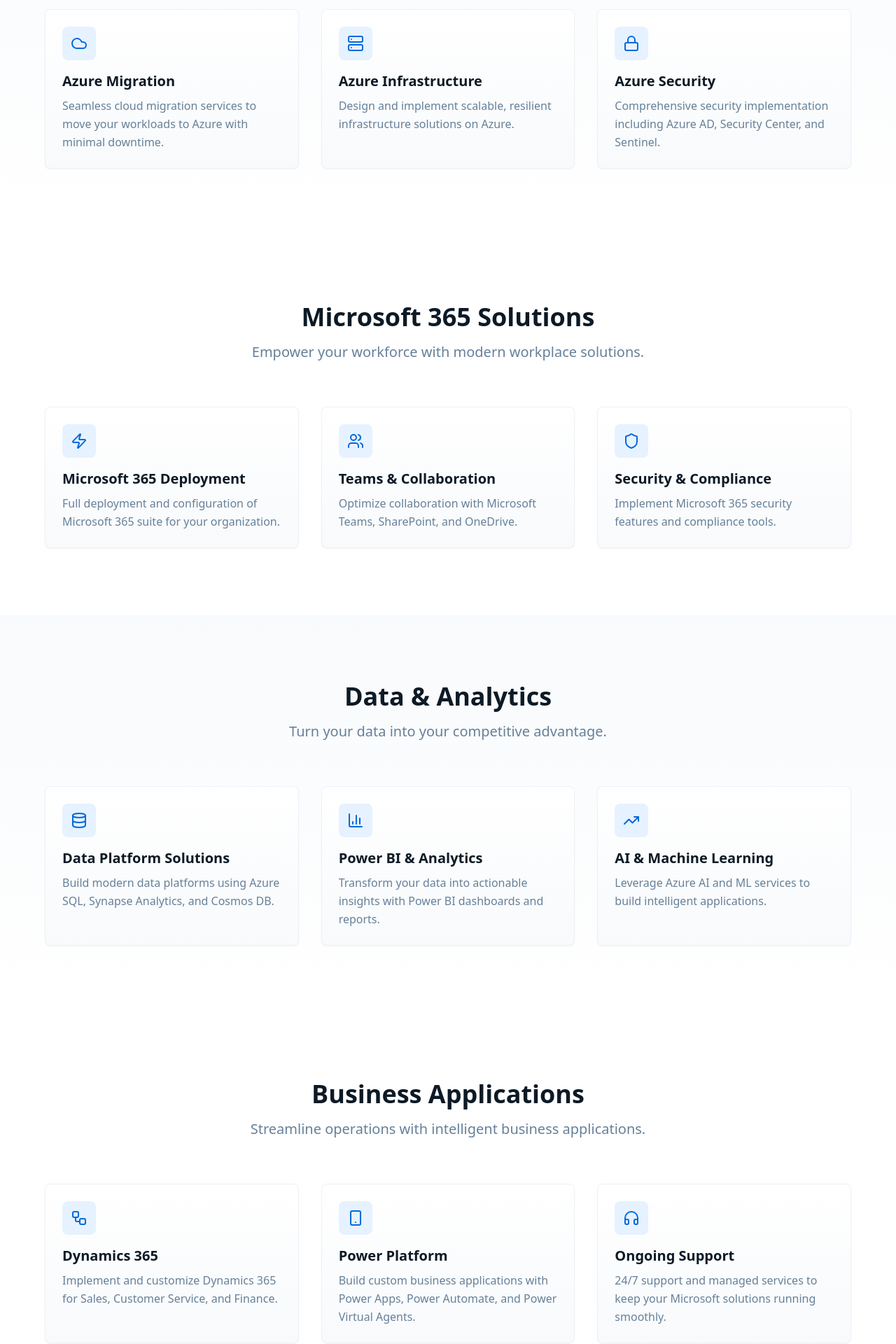
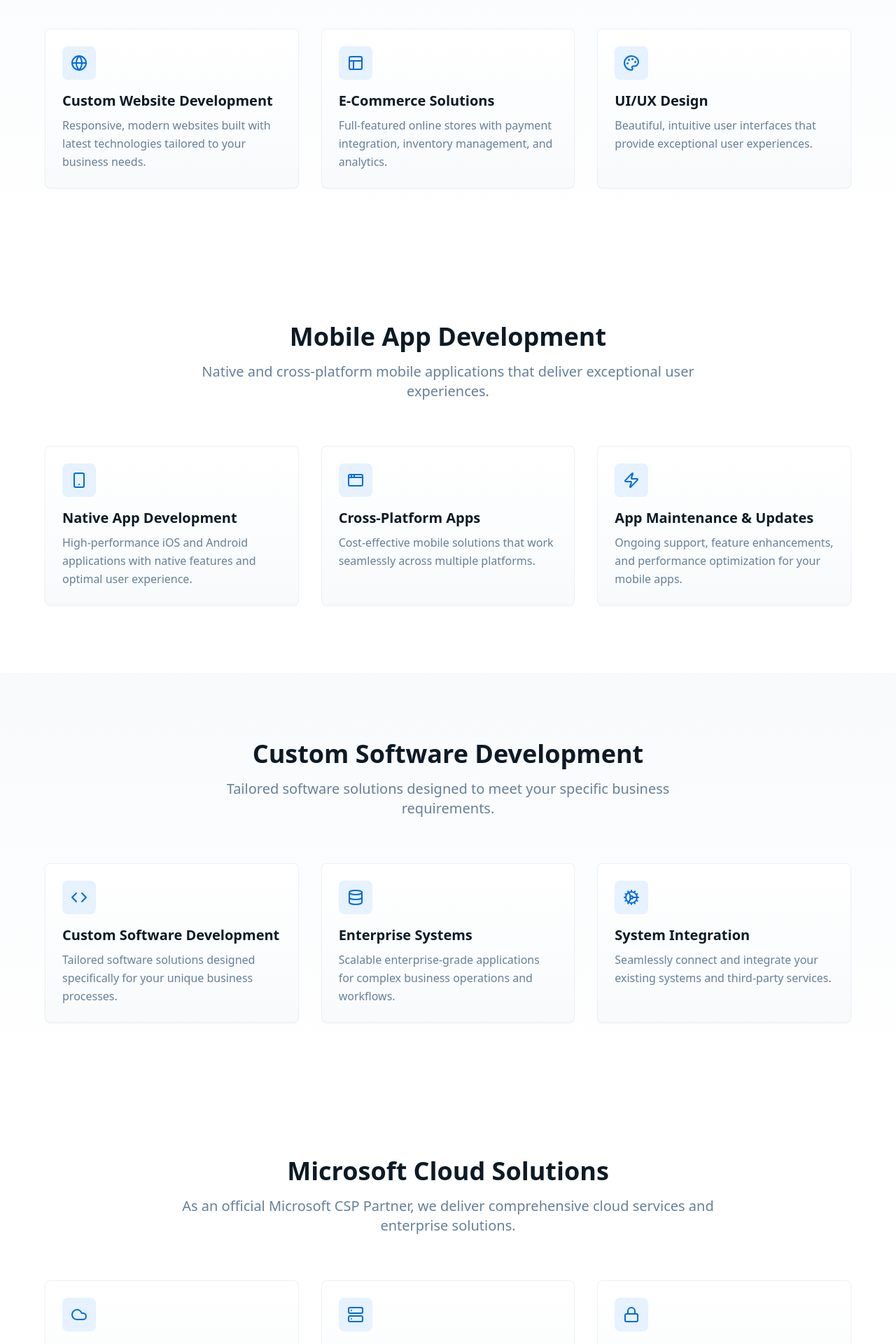
Before and after one commit to melaku468/etrusmsoft, a React (Vite) app: page /services in a window 1280 px wide. Shown: the part 540-2460 px from the top of the page at 70% size. Built offline with nearby package versions, Linux system fonts and the light colour scheme; the HTML template or start-up script is replaced by a standard one.

Commit message:
Refactor website to be comprehensive IT company

```diff
--- a/src/pages/Home.tsx
+++ b/src/pages/Home.tsx
@@ -5,69 +5,73 @@ import Footer from "@/components/Footer";
 import ServiceCard from "@/components/ServiceCard";
 import TestimonialCard from "@/components/TestimonialCard";
 import CaseStudyCard from "@/components/CaseStudyCard";
-import { Cloud, Database, Shield, Zap, Users, TrendingUp } from "lucide-react";
+import { Globe, Smartphone, Code, Cloud, Database, Shield } from "lucide-react";
 import heroImage from "@/assets/hero-bg.jpg";
+
 const Home = () => {
   const services = [{
+    icon: Globe,
+    title: "Website Development",
+    description: "Custom, responsive websites built with modern technologies to elevate your online presence."
+  }, {
+    icon: Smartphone,
+    title: "Mobile App Development",
+    description: "Native and cross-platform mobile applications that deliver seamless user experiences."
+  }, {
+    icon: Code,
+    title: "Custom Software Development",
+    description: "Tailored software solutions designed to meet your unique business requirements."
+  }, {
     icon: Cloud,
-    title: "Azure Cloud Solutions",
-    description: "Migrate and optimize your infrastructure with Microsoft Azure for scalability and security."
+    title: "Microsoft Cloud Solutions",
+    description: "Azure, Microsoft 365, and Dynamics 365 implementation as an official Microsoft CSP Partner."
   }, {
     icon: Database,
-    title: "Data Analytics",
-    description: "Transform data into insights with Power BI and advanced analytics solutions."
+    title: "Data & Analytics",
+    description: "Transform your data into actionable insights with advanced analytics and BI solutions."
   }, {
     icon: Shield,
-    title: "Security & Compliance",
-    description: "Protect your business with enterprise-grade security powered by Microsoft technologies."
+    title: "IT Security & Support",
+    description: "Comprehensive security solutions and ongoing technical support for your IT infrastructure."
+  }];
+
+  const testimonials = [{
+    quote: "ETRUS Technology delivered an exceptional e-commerce platform that transformed our business. The custom features and seamless user experience exceeded our expectations.",
+    author: "Dawit Bekele",
+    position: "CEO",
+    company: "Ethiopian Retail Group"
   }, {
-    icon: Zap,
-    title: "Microsoft 365",
-    description: "Empower your workforce with integrated collaboration and productivity tools."
+    quote: "The mobile app ETRUS developed for us has revolutionized how our customers interact with our services. Professional team with outstanding technical expertise.",
+    author: "Mekdes Tadesse",
+    position: "Operations Manager",
+    company: "AddisConnect Solutions"
   }, {
-    icon: Users,
-    title: "Dynamics 365",
-    description: "Streamline operations with intelligent business applications and CRM solutions."
-  }, {
-    icon: TrendingUp,
-    title: "Digital Transformation",
-    description: "Drive innovation and growth with comprehensive digital transformation strategies."
+    quote: "From website design to cloud migration, ETRUS Technology has been our trusted IT partner. Their comprehensive services have helped us scale efficiently.",
+    author: "Samuel Tesfaye",
+    position: "CTO",
+    company: "Ethiopian Financial Services"
   }];
-  const testimonials = [{
-    quote: "ETRUS Tech transformed our business operations with their Azure migration expertise. The transition was seamless and our efficiency has increased by 40%.",
-    author: "Sarah Johnson",
-    position: "CTO",
-    company: "TechCorp Industries"
-  }, {
-    quote: "Their Microsoft 365 implementation has revolutionized how our team collaborates. Outstanding support and deep technical knowledge.",
-    author: "Michael Chen",
-    position: "IT Director",
-    company: "Global Finance Solutions"
-  }, {
-    quote: "The Dynamics 365 solution ETRUS Tech delivered exceeded our expectations. Our sales team productivity has skyrocketed.",
-    author: "Emily Rodriguez",
-    position: "VP of Operations",
-    company: "Retail Innovations Inc"
-  }];
-  return <div className="min-h-screen">
+
+  return (
+    <div className="min-h-screen">
       <Navigation />
 
       {/* Hero Section */}
       <section className="relative min-h-screen flex items-center justify-center overflow-hidden" style={{
-      backgroundImage: `linear-gradient(rgba(0, 82, 204, 0.85), rgba(0, 82, 204, 0.85)), url(${heroImage})`,
-      backgroundSize: 'cover',
-      backgroundPosition: 'center'
-    }}>
+        backgroundImage: `linear-gradient(rgba(0, 82, 204, 0.85), rgba(0, 82, 204, 0.85)), url(${heroImage})`,
+        backgroundSize: 'cover',
+        backgroundPosition: 'center'
+      }}>
         <div className="container mx-auto px-4 py-32 relative z-10">
           <div className="max-w-4xl mx-auto text-center text-primary-foreground">
             <div className="inline-block px-4 py-2 bg-primary-foreground/10 backdrop-blur-sm rounded-full mb-6">
-              <span className="text-sm font-semibold">Official Microsoft Partner</span>
+              <span className="text-sm font-semibold">Leading Ethiopian IT Solutions Provider</span>
             </div>
             <h1 className="text-5xl md:text-7xl font-bold mb-6 leading-tight">
-              Empowering Business Through Microsoft Innovation
+              Empowering Innovation. Enabling Growth.
             </h1>
             <p className="text-xl md:text-2xl mb-8 text-primary-foreground/90 leading-relaxed">
-              Transform your organization with cutting-edge cloud solutions, powered by Microsoft technologies and delivered by certified experts.
+              Comprehensive IT solutions including website development, mobile apps, custom software, and Microsoft cloud services to transform your business.
             </p>
             <div className="flex flex-col sm:flex-row gap-4 justify-center">
               <Button asChild size="xl" variant="hero">
@@ -80,15 +84,15 @@ const Home = () => {
             <div className="mt-12 flex flex-wrap justify-center gap-8 text-sm">
               <div className="flex items-center gap-2">
                 <Shield className="h-5 w-5" />
-                <span>Microsoft Certified</span>
+                <span>Microsoft CSP Partner</span>
               </div>
               <div className="flex items-center gap-2">
-                <Users className="h-5 w-5" />
-                <span>Successful Projects</span>
+                <Code className="h-5 w-5" />
+                <span>Custom Solutions</span>
               </div>
               <div className="flex items-center gap-2">
-                <TrendingUp className="h-5 w-5" />
-                <span> Years Experience</span>
+                <Globe className="h-5 w-5" />
+                <span>Full-Stack Development</span>
               </div>
             </div>
           </div>
@@ -100,14 +104,16 @@ const Home = () => {
         <div className="container mx-auto px-4">
           <div className="text-center mb-16">
             <h2 className="text-4xl md:text-5xl font-bold mb-4 text-foreground">
-              Our Microsoft-Powered Services
+              Comprehensive IT Solutions
             </h2>
             <p className="text-xl text-muted-foreground max-w-3xl mx-auto">
-              Leverage the full power of Microsoft technologies with our comprehensive suite of services designed to accelerate your digital transformation.
+              From websites and mobile apps to enterprise cloud solutions, we deliver innovative technology services that drive your business forward.
             </p>
           </div>
           <div className="grid grid-cols-1 md:grid-cols-2 lg:grid-cols-3 gap-8">
-            {services.map((service, index) => <ServiceCard key={index} {...service} />)}
+            {services.map((service, index) => (
+              <ServiceCard key={index} {...service} />
+            ))}
           </div>
           <div className="text-center mt-12">
             <Button asChild size="lg">
@@ -125,12 +131,22 @@ const Home = () => {
               Success Stories
             </h2>
             <p className="text-xl text-muted-foreground max-w-3xl mx-auto">
-              See how we've helped organizations transform their operations with Microsoft solutions.
+              See how we've delivered transformative technology solutions across diverse industries.
             </p>
           </div>
           <div className="grid grid-cols-1 lg:grid-cols-2 gap-8 max-w-6xl mx-auto">
-            <CaseStudyCard title="Enterprise Cloud Migration" description="Leading financial services company migrated 500+ workloads to Azure, achieving 60% cost reduction." industry="Financial Services" result="60% cost reduction, 99.9% uptime, enhanced security posture" />
-            <CaseStudyCard title="Digital Workplace Transformation" description="Global retail chain deployed Microsoft 365 across 200+ locations, enabling seamless collaboration." industry="Retail" result="40% productivity increase, 50% reduction in IT tickets" />
+            <CaseStudyCard
+              title="E-Commerce Platform Development"
+              description="Built a comprehensive online marketplace with custom features, payment integration, and inventory management system."
+              industry="Retail"
+              result="300% increase in online sales, seamless user experience, scalable architecture"
+            />
+            <CaseStudyCard
+              title="Enterprise Mobile Application"
+              description="Developed cross-platform mobile app for field operations with offline capabilities and real-time synchronization."
+              industry="Logistics"
+              result="50% faster operations, improved data accuracy, enhanced customer satisfaction"
+            />
           </div>
         </div>
       </section>
@@ -147,7 +163,9 @@ const Home = () => {
             </p>
           </div>
           <div className="grid grid-cols-1 md:grid-cols-3 gap-8 max-w-6xl mx-auto">
-            {testimonials.map((testimonial, index) => <TestimonialCard key={index} {...testimonial} />)}
+            {testimonials.map((testimonial, index) => (
+              <TestimonialCard key={index} {...testimonial} />
+            ))}
           </div>
         </div>
       </section>
@@ -159,7 +177,7 @@ const Home = () => {
             Ready to Transform Your Business?
           </h2>
           <p className="text-xl mb-8 max-w-2xl mx-auto opacity-90">
-            Let's discuss how our Microsoft expertise can drive your digital transformation journey.
+            Let's discuss how our comprehensive IT solutions can accelerate your digital transformation.
           </p>
           <Button asChild size="xl" variant="hero">
             <Link to="/contact">Schedule a Consultation</Link>
@@ -168,6 +186,8 @@ const Home = () => {
       </section>
 
       <Footer />
-    </div>;
+    </div>
+  );
 };
+
 export default Home;
--- a/src/pages/Services.tsx
+++ b/src/pages/Services.tsx
@@ -4,90 +4,109 @@ import ServiceCard from "@/components/ServiceCard";
 import { Button } from "@/components/ui/button";
 import { Link } from "react-router-dom";
 import {
+  Globe,
+  Layout,
+  Palette,
+  Smartphone,
+  AppWindow,
+  Zap,
+  Code,
+  Database,
+  Cog,
   Cloud,
-  Database,
+  Server,
+  Lock,
   Shield,
-  Zap,
   Users,
-  TrendingUp,
-  Server,
   BarChart3,
-  Lock,
-  Smartphone,
-  Workflow,
   HeadphonesIcon,
 } from "lucide-react";
 
 const Services = () => {
-  const azureServices = [
+  const webServices = [
+    {
+      icon: Globe,
+      title: "Custom Website Development",
+      description: "Responsive, modern websites built with latest technologies tailored to your business needs.",
+    },
+    {
+      icon: Layout,
+      title: "E-Commerce Solutions",
+      description: "Full-featured online stores with payment integration, inventory management, and analytics.",
+    },
+    {
+      icon: Palette,
+      title: "UI/UX Design",
+      description: "Beautiful, intuitive user interfaces that provide exceptional user experiences.",
+    },
+  ];
+
+  const mobileServices = [
+    {
+      icon: Smartphone,
+      title: "Native App Development",
+      description: "High-performance iOS and Android applications with native features and optimal user experience.",
+    },
+    {
+      icon: AppWindow,
+      title: "Cross-Platform Apps",
+      description: "Cost-effective mobile solutions that work seamlessly across multiple platforms.",
+    },
+    {
+      icon: Zap,
+      title: "App Maintenance & Updates",
+      description: "Ongoing support, feature enhancements, and performance optimization for your mobile apps.",
+    },
+  ];
+
+  const softwareServices = [
+    {
+      icon: Code,
+      title: "Custom Software Development",
+      description: "Tailored software solutions designed specifically for your unique business processes.",
+    },
+    {
+      icon: Database,
+      title: "Enterprise Systems",
+      description: "Scalable enterprise-grade applications for complex business operations and workflows.",
+    },
+    {
+      icon: Cog,
+      title: "System Integration",
+      description: "Seamlessly connect and integrate your existing systems and third-party services.",
+    },
+  ];
+
+  const cloudServices = [
     {
       icon: Cloud,
-      title: "Azure Migration",
-      description: "Seamless cloud migration services to move your workloads to Azure with minimal downtime.",
+      title: "Microsoft Azure Solutions",
+      description: "Cloud migration, infrastructure setup, and optimization on Microsoft Azure platform.",
     },
     {
       icon: Server,
-      title: "Azure Infrastructure",
-      description: "Design and implement scalable, resilient infrastructure solutions on Azure.",
+      title: "Microsoft 365 Deployment",
+      description: "Full Microsoft 365 implementation including Teams, SharePoint, and collaboration tools.",
     },
     {
       icon: Lock,
-      title: "Azure Security",
-      description: "Comprehensive security implementation including Azure AD, Security Center, and Sentinel.",
-    },
-  ];
-
-  const microsoft365Services = [
-    {
-      icon: Zap,
-      title: "Microsoft 365 Deployment",
-      description: "Full deployment and configuration of Microsoft 365 suite for your organization.",
-    },
-    {
-      icon: Users,
-      title: "Teams & Collaboration",
-      description: "Optimize collaboration with Microsoft Teams, SharePoint, and OneDrive.",
+      title: "Dynamics 365 Implementation",
+      description: "CRM and ERP solutions with Dynamics 365 for Sales, Customer Service, and Finance.",
     },
     {
       icon: Shield,
-      title: "Security & Compliance",
-      description: "Implement Microsoft 365 security features and compliance tools.",
-    },
-  ];
-
-  const dataServices = [
-    {
-      icon: Database,
-      title: "Data Platform Solutions",
-      description: "Build modern data platforms using Azure SQL, Synapse Analytics, and Cosmos DB.",
+      title: "Cloud Security & Compliance",
+      description: "Enterprise-grade security solutions and compliance management for cloud infrastructure.",
     },
     {
       icon: BarChart3,
-      title: "Power BI & Analytics",
-      description: "Transform your data into actionable insights with Power BI dashboards and reports.",
-    },
-    {
-      icon: TrendingUp,
-      title: "AI & Machine Learning",
-      description: "Leverage Azure AI and ML services to build intelligent applications.",
-    },
-  ];
-
-  const businessApps = [
-    {
-      icon: Workflow,
-      title: "Dynamics 365",
-      description: "Implement and customize Dynamics 365 for Sales, Customer Service, and Finance.",
-    },
-    {
-      icon: Smartphone,
-      title: "Power Platform",
-      description: "Build custom business applications with Power Apps, Power Automate, and Power Virtual Agents.",
+      title: "Data Analytics & BI",
+      description: "Power BI dashboards and advanced analytics to transform your data into insights.",
     },
     {
       icon: HeadphonesIcon,
-      title: "Ongoing Support",
-      description: "24/7 support and managed services to keep your Microsoft solutions running smoothly.",
+      title: "IT Support & Managed Services",
+      description: "24/7 technical support and managed services for your entire IT infrastructure.",
     },
   ];
 
@@ -101,74 +120,74 @@ const Services = () => {
           <div className="max-w-4xl mx-auto text-center">
             <h1 className="text-5xl md:text-6xl font-bold mb-6">Our Services</h1>
             <p className="text-xl opacity-90 leading-relaxed">
-              Comprehensive Microsoft solutions tailored to your business needs
+              Comprehensive IT solutions from web and mobile development to enterprise cloud services
             </p>
           </div>
         </div>
       </section>
 
-      {/* Azure Services */}
+      {/* Website Development Services */}
       <section className="py-24 bg-gradient-subtle">
         <div className="container mx-auto px-4">
           <div className="text-center mb-16">
-            <h2 className="text-4xl font-bold mb-4 text-foreground">Azure Cloud Services</h2>
+            <h2 className="text-4xl font-bold mb-4 text-foreground">Website Development</h2>
             <p className="text-xl text-muted-foreground max-w-3xl mx-auto">
-              Unlock the full potential of Microsoft Azure with our expert cloud services.
+              Professional web solutions that elevate your digital presence and drive business growth.
             </p>
           </div>
           <div className="grid grid-cols-1 md:grid-cols-3 gap-8 max-w-6xl mx-auto">
-            {azureServices.map((service, index) => (
+            {webServices.map((service, index) => (
               <ServiceCard key={index} {...service} />
             ))}
           </div>
         </div>
       </section>
 
-      {/* Microsoft 365 Services */}
+      {/* Mobile App Development Services */}
       <section className="py-24 bg-background">
         <div className="container mx-auto px-4">
           <div className="text-center mb-16">
-            <h2 className="text-4xl font-bold mb-4 text-foreground">Microsoft 365 Solutions</h2>
+            <h2 className="text-4xl font-bold mb-4 text-foreground">Mobile App Development</h2>
             <p className="text-xl text-muted-foreground max-w-3xl mx-auto">
-              Empower your workforce with modern workplace solutions.
+              Native and cross-platform mobile applications that deliver exceptional user experiences.
             </p>
           </div>
           <div className="grid grid-cols-1 md:grid-cols-3 gap-8 max-w-6xl mx-auto">
-            {microsoft365Services.map((service, index) => (
+            {mobileServices.map((service, index) => (
               <ServiceCard key={index} {...service} />
             ))}
           </div>
         </div>
       </section>
 
-      {/* Data & Analytics Services */}
+      {/* Custom Software Development Services */}
       <section className="py-24 bg-gradient-subtle">
         <div className="container mx-auto px-4">
           <div className="text-center mb-16">
-            <h2 className="text-4xl font-bold mb-4 text-foreground">Data & Analytics</h2>
+            <h2 className="text-4xl font-bold mb-4 text-foreground">Custom Software Development</h2>
             <p className="text-xl text-muted-foreground max-w-3xl mx-auto">
-              Turn your data into your competitive advantage.
+              Tailored software solutions designed to meet your specific business requirements.
             </p>
           </div>
           <div className="grid grid-cols-1 md:grid-cols-3 gap-8 max-w-6xl mx-auto">
-            {dataServices.map((service, index) => (
+            {softwareServices.map((service, index) => (
               <ServiceCard key={index} {...service} />
             ))}
           </div>
         </div>
       </section>
 
-      {/* Business Applications */}
+      {/* Microsoft Cloud Solutions */}
       <section className="py-24 bg-background">
         <div className="container mx-auto px-4">
           <div className="text-center mb-16">
-            <h2 className="text-4xl font-bold mb-4 text-foreground">Business Applications</h2>
+            <h2 className="text-4xl font-bold mb-4 text-foreground">Microsoft Cloud Solutions</h2>
             <p className="text-xl text-muted-foreground max-w-3xl mx-auto">
-              Streamline operations with intelligent business applications.
+              As an official Microsoft CSP Partner, we deliver comprehensive cloud services and enterprise solutions.
             </p>
           </div>
           <div className="grid grid-cols-1 md:grid-cols-3 gap-8 max-w-6xl mx-auto">
-            {businessApps.map((service, index) => (
+            {cloudServices.map((service, index) => (
               <ServiceCard key={index} {...service} />
             ))}
           </div>
@@ -182,7 +201,7 @@ const Services = () => {
             Ready to Get Started?
           </h2>
           <p className="text-xl mb-8 max-w-2xl mx-auto opacity-90">
-            Let's discuss which services are right for your organization.
+            Let's discuss how our comprehensive IT services can transform your business.
           </p>
           <Button asChild size="xl" variant="hero">
             <Link to="/contact">Request a Consultation</Link>
```
